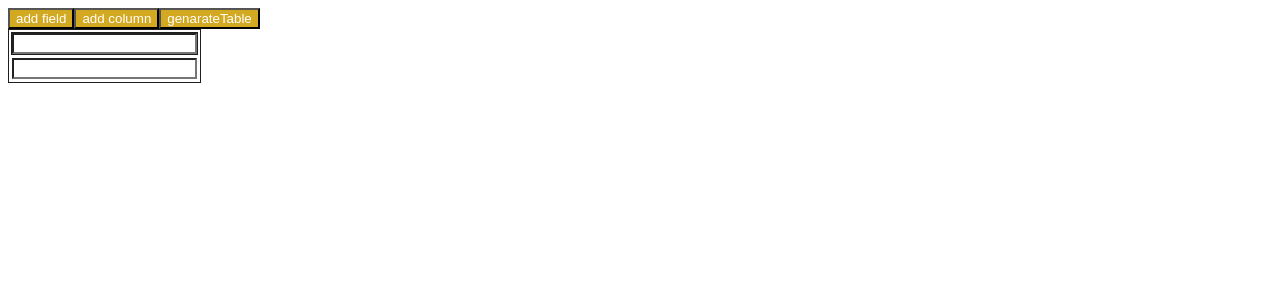
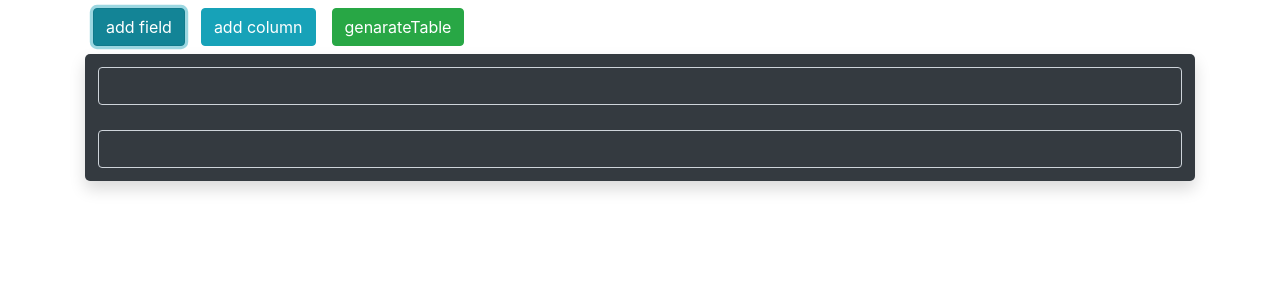
Before and after one commit to gunwitawas/angular-custom-table, an Angular app: page / in a window 1280 px wide. Both pictures are taken after a click on the button "add field". Shown: the top 300 px of the page. Built offline with nearby package versions, Linux system fonts and the light colour scheme.

Commit message:
4 files modified

```diff
--- a/package.json
+++ b/package.json
@@ -10,7 +10,6 @@
     "@angular/platform-browser": "^9.0.5",
     "@angular/platform-browser-dynamic": "^9.0.5",
     "@angular/router": "^9.0.5",
-    "bootstrap": "^4.4.1",
     "core-js": "^3.6.4",
     "jquery": "^3.4.1",
     "popper.js": "^1.16.1",
--- a/src/app/genarate-table/genarate-table.component.css
+++ b/src/app/genarate-table/genarate-table.component.css
@@ -1,43 +1,8 @@
-* {
-  border-radius: 0;
+.solid-0{
+  border: 1px solid transparent;
 }
 
-.solid-0 {
-  border: solid transparent;
+.table{
+  border-radius: 5px;
+  bborder: 1px solid transparent;
 }
-
-.bg-w {
-  background-color: white;
-}
-
-.modal-dialog {
-  margin: 0;
-  padding: 0;
-  border: 0;
-  min-width: 90%;
-  max-height: 94%;
-  left: 5%;
-  right: 5%;
-  top: 3%;
-  bottom: 3%;
-}
-
-.modal-body {
-  max-height: calc(100vh - 15vh);
-  overflow-y: auto;
-}
-
-.btn-yello {
-  background-color: #d3a921;
-  color: white;
-}
-
-.btn-yello:hover {
-  background-color: #a08300;
-  color: white;
-}
-
-.bg-b {
-  background-color: #1E1E1E;
-  color: white;
-}
--- a/src/app/genarate-table/genarate-table.component.html
+++ b/src/app/genarate-table/genarate-table.component.html
@@ -1,50 +1,47 @@
-<div class="row justify-content-md-center mb-5">
-	<div class="col-lg-10 col-lg-offset-2">
+<div class="container">
 
-		<button class="btn btn-yello m-2" *ngIf="!isGenarateTable" (click)="addFeild()">
+	<button class="btn btn-info m-2" *ngIf="!isGenarateTable" (click)="addFeild()">
                   add field
                 </button>
-		<button class="btn btn-yello m-2" *ngIf="!isGenarateTable" (click)="addColumn()">
+	<button class="btn btn-info m-2" *ngIf="!isGenarateTable" (click)="addColumn()">
                   add column
                 </button>
-		<button class="btn btn-yello m-2" *ngIf="!isGenarateTable" (click)="genarateTable()">
+	<button class="btn btn-success m-2" *ngIf="!isGenarateTable" (click)="genarateTable()">
                   genarateTable
                 </button>
-		<button class="btn btn-yello m-2" *ngIf="isGenarateTable" (click)="onEdit()">
+	<button class="btn btn-warning m-2" *ngIf="isGenarateTable" (click)="onEdit()">
                   edit
                 </button>
 
-		<table class="table table-bordered table-hover bg-w shadow" style="border: 1px solid #1E1E1E;"
-			*ngIf="!isGenarateTable">
+	<table class="table table-bordered table-dark shadow" style="border: 1px solid #1E1E1E;" *ngIf="!isGenarateTable">
 		<thead class="bg-b">
 			<tr>
-					<th *ngFor="let fieldList of customTable.field; let i = index">
+				<th *ngFor="let fieldList of customTable.field; let i = index" class="solid-0">
 					<input (change)="onKeyin('field', $event, i)" value="{{fieldList}}" type="text"
-                        class="form-control">
+                        class="form-control bg-dark text-white">
                     </th>
 			</tr>
 		</thead>
 		<tbody>
 			<tr *ngFor="let columnList of customTable.column; let idFeild = index">
-					<td *ngFor="let column of columnList; let idColumn = index">
+				<td *ngFor="let column of columnList; let idColumn = index" class="solid-0">
 					<input (change)="onKeyin('column', $event, idFeild, idColumn)" value="{{column}}" type="text"
-                        class="form-control">
+                        class="form-control bg-dark text-white-50">
                     </td>
 			</tr>
 		</tbody>
 	</table>
 
-		<table class="table table-bordered table-hover bg-w shadow" style="border: 1px solid #1E1E1E;"
-			*ngIf="isGenarateTable">
+	<table class="table table-dark table-hover shadow" style="border: 1px solid #1E1E1E;" *ngIf="isGenarateTable">
 		<thead class="bg-b">
 			<tr>
-					<th *ngFor="let fieldList of customTable.field">
+				<th *ngFor="let fieldList of customTable.field" class="solid-0">
 					{{fieldList}}
 				</th>
 			</tr>
 		</thead>
 		<tbody>
-				<tr *ngFor="let columnList of customTable.column">
+			<tr *ngFor="let columnList of customTable.column" class="solid-0">
 				<td *ngFor="let column of columnList">
 					{{column}}
 				</td>
@@ -52,4 +49,3 @@
 		</tbody>
 	</table>
 </div>
-</div>
--- a/src/index.html
+++ b/src/index.html
@@ -1 +1,8 @@
+
+<link rel="stylesheet" href="https://stackpath.bootstrapcdn.com/bootstrap/4.4.1/css/bootstrap.min.css" integrity="sha384-Vkoo8x4CGsO3+Hhxv8T/Q5PaXtkKtu6ug5TOeNV6gBiFeWPGFN9MuhOf23Q9Ifjh" crossorigin="anonymous">
+<script src="https://code.jquery.com/jquery-3.4.1.slim.min.js" integrity="sha384-J6qa4849blE2+poT4WnyKhv5vZF5SrPo0iEjwBvKU7imGFAV0wwj1yYfoRSJoZ+n" crossorigin="anonymous"></script>
+<script src="https://cdn.jsdelivr.net/npm/popper.js@1.16.0/dist/umd/popper.min.js" integrity="sha384-Q6E9RHvbIyZFJoft+2mJbHaEWldlvI9IOYy5n3zV9zzTtmI3UksdQRVvoxMfooAo" crossorigin="anonymous"></script>
+<script src="https://stackpath.bootstrapcdn.com/bootstrap/4.4.1/js/bootstrap.min.js" integrity="sha384-wfSDF2E50Y2D1uUdj0O3uMBJnjuUD4Ih7YwaYd1iqfktj0Uod8GCExl3Og8ifwB6" crossorigin="anonymous"></script>
+
+
 <my-app>loading</my-app>
```
Lines whose indentation alone changed are shown as unchanged.
